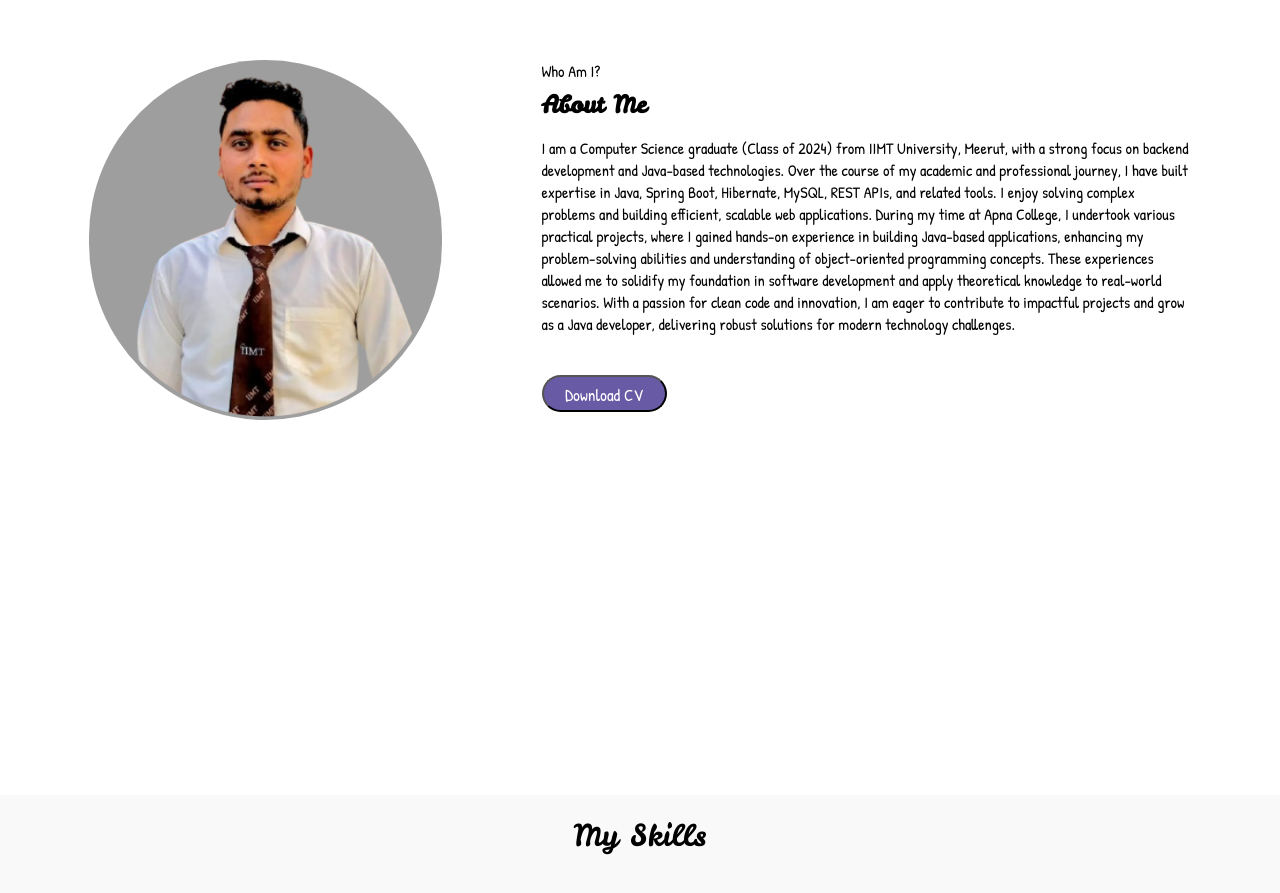
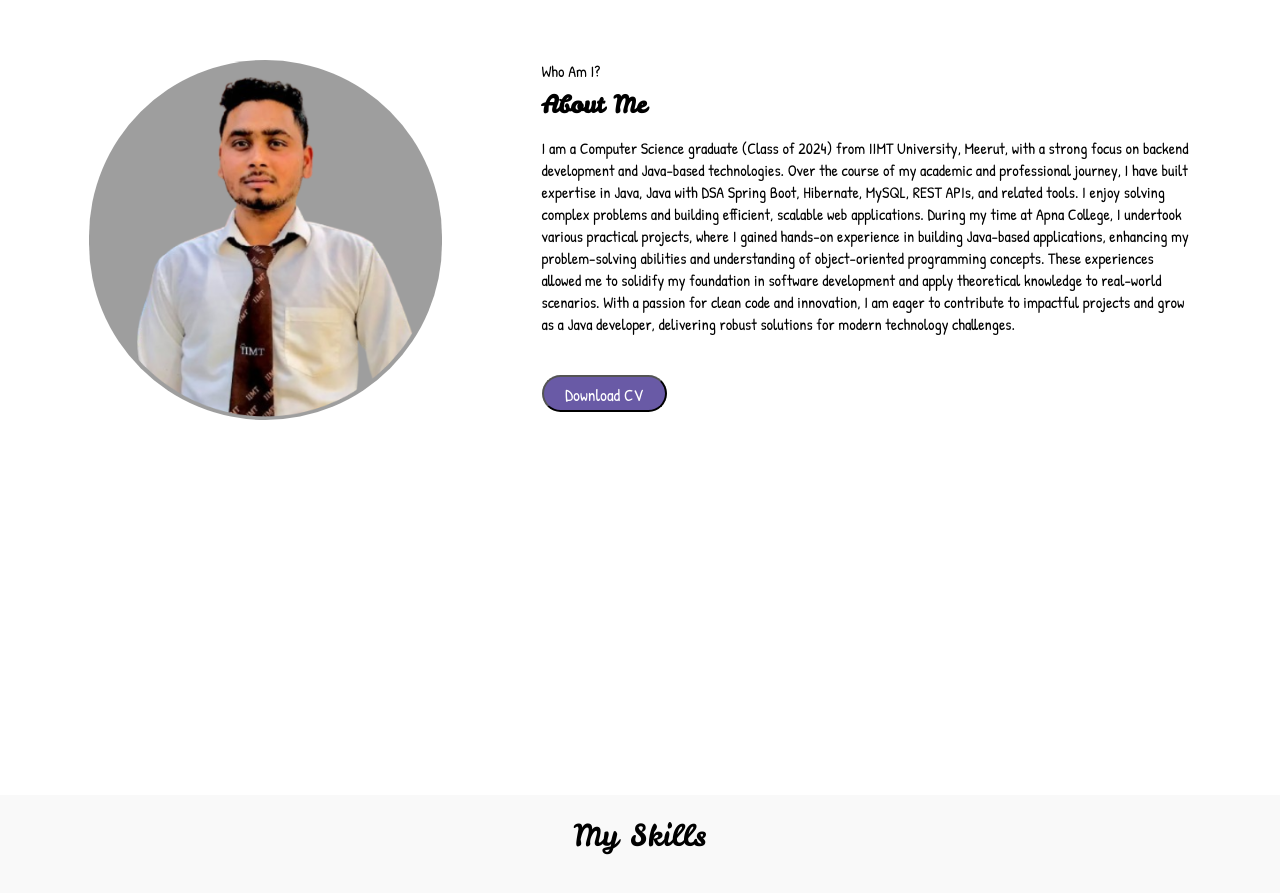
Before and after one commit to Ashish-kumar-2002/Portfolio, a plain HTML site: page index.html in a window 1280 px wide. Shown: the part 780-1673 px from the top of the page. Drawn offline with nearby package versions, Linux system fonts and the light colour scheme.

Commit message:
"update index.html"

```diff
--- a/index.html
+++ b/index.html
@@ -80,7 +80,7 @@
                 <h2>About Me</h2>
                 <p class="p2">I am a Computer Science graduate (Class of 2024) from IIMT University, Meerut, with a
                     strong focus on backend development and Java-based technologies. Over the course of my academic and
-                    professional journey, I have built expertise in Java, Spring Boot, Hibernate, MySQL, REST APIs, and
+                    professional journey, I have built expertise in Java, Java with DSA Spring Boot, Hibernate, MySQL, REST APIs, and
                     related tools. I enjoy solving complex problems and building efficient, scalable web applications.
                     During my time at Apna College, I undertook various practical projects, where I gained hands-on
                     experience in building Java-based applications, enhancing my problem-solving abilities and
```
